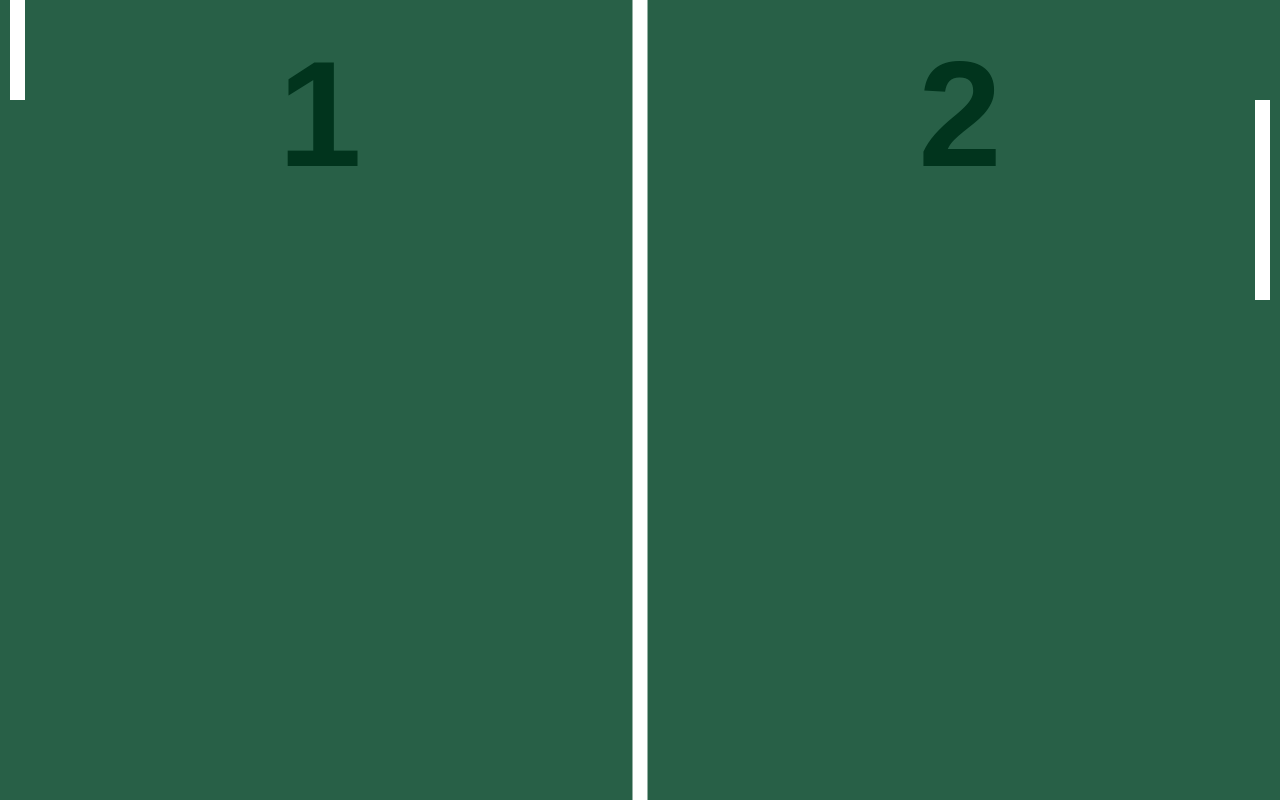
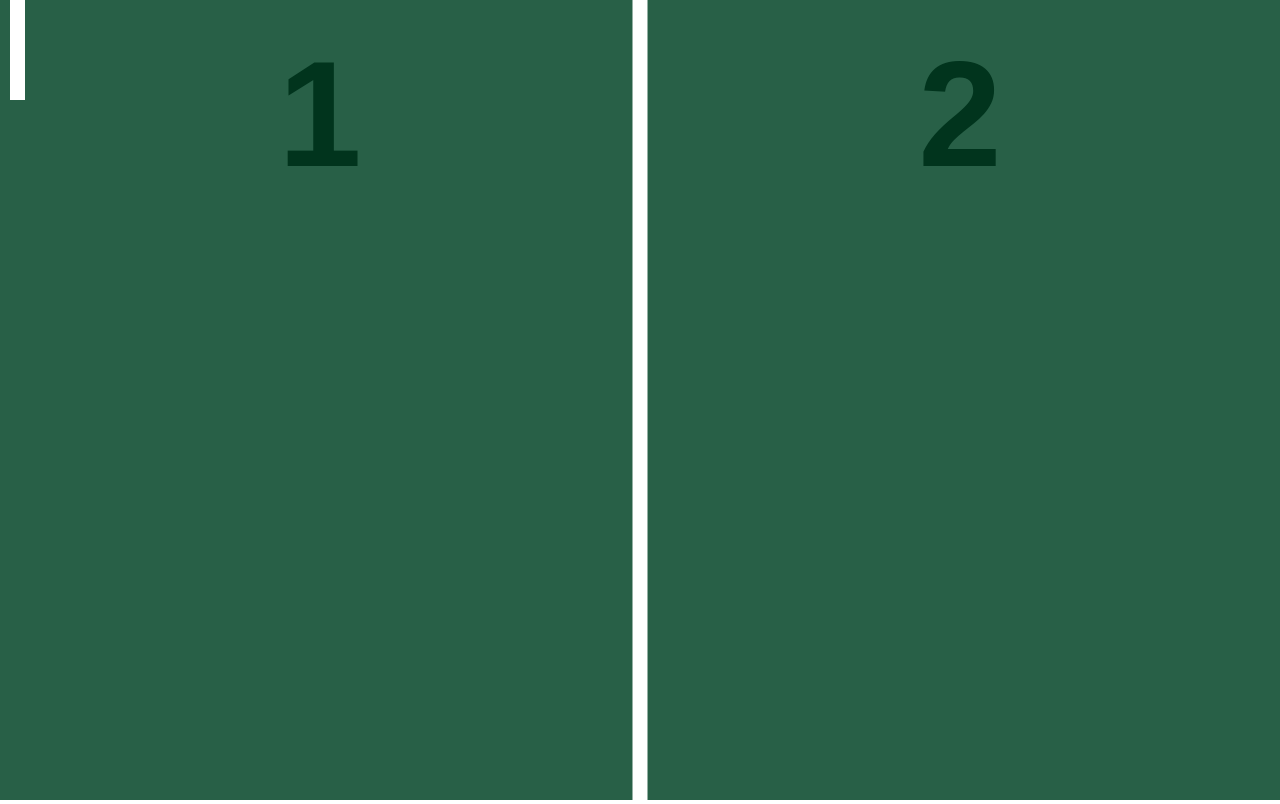
Before and after one commit to davidrockkj/ping_pong_game-JavaScript, a plain HTML site: page index.html in a window 1280 px wide. Drawn offline with Linux system fonts and the light colour scheme.

Commit message:
Animando a raquete direita 'invencível'

```diff
--- a/index.html
+++ b/index.html
@@ -98,11 +98,16 @@
                 y: 100,
                 w: line.w,
                 h: 200,
+                _move: function(){
+                    this.y = ball.y
+                },
                 draw: function() {
                     canvasCtx.fillStyle = "#fff"
 
                     // Desenhando a Raquete Esquerda -------------------
                     canvasCtx.fillRect(this.x, this.y, this.w, this.h)
+
+                    this._move()
                 }
             }
 
```
